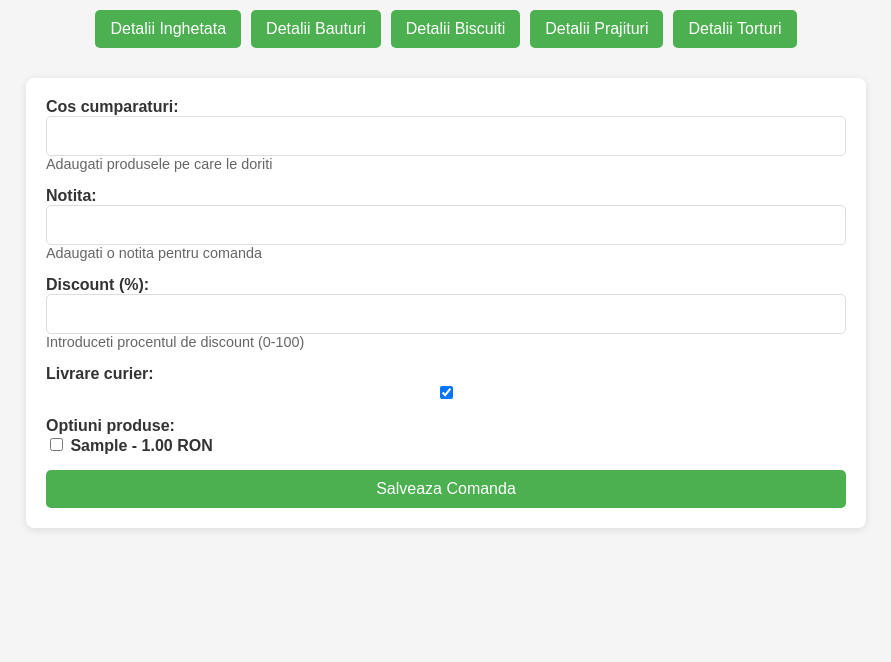
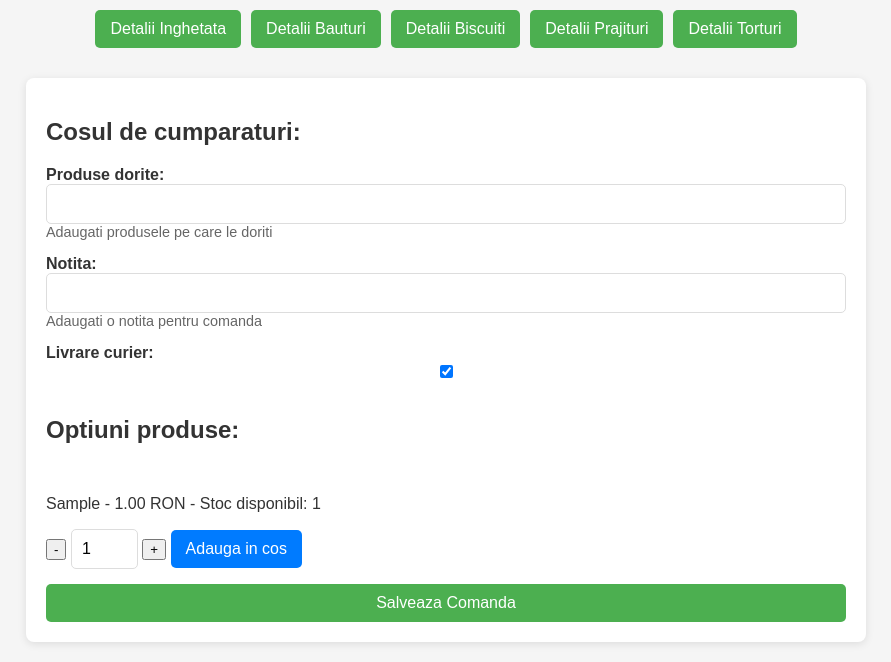
Before and after one commit to davide-perli/Pufic-Shop, a Django app: page /adaugare in a window 1280 px wide. Shown: the part 180-842 px from the top of the page, without its empty margins (194-1085 px from the left). Before the commit the page ends 710 px from the top, so only its background shows below. Run offline with Django 5.2, Linux system fonts and the light colour scheme; a user stored in the database is signed in; tables that the repository leaves empty hold one stand-in row (values such as "Sample post"); one stand-in notice (Sample message) is shown; parts of the project's set-up code (start-up, migrations or seed data) failed here and were passed over.

Commit message:
discount promotii + crestere preturi

```diff
--- a/gelaterie/forms.py
+++ b/gelaterie/forms.py
@@ -117,13 +117,6 @@ class ComandaForm(forms.ModelForm):
         label = "Note",
         help_text = "Adaugati o notita pentru comanda"
     )
-    discount_procent = forms.DecimalField(
-        max_digits = 5,
-        decimal_places = 2,
-        required = False,
-        label = "Discount (%)",
-        help_text = "Introduceti procentul de discount (0-100)"
-    )
 
 
     class Meta:
@@ -149,12 +142,6 @@ class ComandaForm(forms.ModelForm):
             raise forms.ValidationError("Notele trebuie să înceapă cu literă mare.")
         return note
 
-
-    def clean_discount_procent(self):
-        discount = self.cleaned_data.get('discount_procent')
-        if discount is not None and (discount < 0 or discount > 100):
-            raise forms.ValidationError("Discount-ul trebuie sa fie intre 0 și 100%.")
-        return discount
 
     def clean(self):
         cleaned_data = super().clean()
--- a/gelaterie/models.py
+++ b/gelaterie/models.py
@@ -52,7 +52,7 @@ class Informatii(models.Model):
     alergeni = models.ManyToManyField(Alergeni)
 
     def __str__(self):
-        return f"{self.specificatii} - {self.pret} RON"
+        return f"{self.specificatii} - {self.pret} RON - Stoc disponibil: {self.stoc} "
 
 
 #6
@@ -257,7 +257,7 @@ class CustomUser(AbstractUser):
 class Vizualizare(models.Model):
     utilizator = models.ForeignKey(CustomUser, on_delete=models.CASCADE)
     produs = models.ForeignKey(Informatii, on_delete=models.CASCADE, null=True, blank=True)
-    categorie = models.CharField(max_length=100, null=True, blank=True)  # Nou câmp
+    categorie = models.CharField(max_length=100, null=True, blank=True)
     data_vizualizare = models.DateTimeField(default=now)
 
     class Meta:
@@ -272,7 +272,7 @@ class Promotie(models.Model):
     data_expirare = models.DateTimeField()
     categorie = models.CharField(max_length = 100)
     descriere = models.TextField()
-    discount = models.DecimalField(max_digits = 5, decimal_places=2)
+    discount = models.DecimalField(max_digits = 5, decimal_places=2, null = True)
 
     def __str__(self):
         return f"{self.nume} - Expira: {self.data_expirare}"
--- a/gelaterie/static/stil_adauga_comanda.css
+++ b/gelaterie/static/stil_adauga_comanda.css
@@ -101,3 +101,44 @@ button.btn:hover {
 .buttons-container .btn:hover {
     background-color: #388e3c;
 }
+
+
+.btn_cos_virtual {
+    padding: 10px 15px;
+    background-color: #007bff;
+    color: white;
+    border: none;
+    border-radius: 5px;
+    cursor: pointer;
+    font-size: 16px;
+    transition: background-color 0.3s ease, transform 0.2s ease;
+}
+
+.btn_cos_virtual:hover {
+    background-color: #0056b3;
+    transform: scale(1.05);
+}
+
+.btn_cos_virtual:active {
+    transform: scale(0.95);
+}
+
+.btn_sterge {
+    padding: 5px 10px;
+    background-color: #dc3545;
+    color: white;
+    border: none;
+    border-radius: 5px;
+    cursor: pointer;
+    font-size: 14px;
+    transition: background-color 0.3s ease, transform 0.2s ease;
+}
+
+.btn_sterge:hover {
+    background-color: #c82333;
+    transform: scale(1.05);
+}
+
+.btn_sterge:active {
+    transform: scale(0.95);
+}
--- a/gelaterie/templates/adauga_comanda.html
+++ b/gelaterie/templates/adauga_comanda.html
@@ -1,11 +1,70 @@
 {% load static %}
 <!DOCTYPE html>
-<html lang="en">
+<html lang="ro">
 <head>
     <meta charset="UTF-8">
-    <link rel="stylesheet" href="{% static 'stil_adauga_comanda.css' %}">
+    <link rel="stylesheet" href="{% static 'stil_adauga_comanda.css' %}?v=1.0">
+
     <meta name="viewport" content="width=device-width, initial-scale=1.0">
     <title>Adauga o Comanda</title>
+
+    <script>
+        window.onload = function() {
+            let cos = JSON.parse(localStorage.getItem("cos_virtual")) || {}; // iau string json si il convertesc in javascript
+
+            function updateCartDisplay() {
+                let cartItems = document.getElementById("cart-items");
+                cartItems.innerHTML = ''; // Resetare lista
+                for (let id in cos) {
+                    let item = cos[id];  // Detaliile fiecarui produs
+                    cartItems.innerHTML += `<li>${item.nume} - Cantitate: ${item.cantitate} <button class="btn_sterge" onclick="removeFromCart('${id}')">Sterge</button></li>`;
+
+                }
+            }
+
+            document.querySelectorAll(".btn_cos_virtual").forEach(button => {
+                button.onclick = function(event) {
+                    event.preventDefault(); // Previne trimiterea formularului
+                    let id = this.dataset.id;
+                    let nume = this.dataset.nume;
+                    let stoc = parseInt(this.dataset.stoc);
+                    let cantitateInput = document.getElementById(`cantitate_${id}`);
+                    let cantitate = parseInt(cantitateInput.value) || 1;
+
+                    if (!cos[id]) {
+                        cos[id] = { nume: nume, cantitate: 0 }; // Initializez o noua intrare
+                    }
+                    if (cos[id].cantitate + cantitate <= stoc) { // Verific stocul
+                        cos[id].cantitate += cantitate;
+                        localStorage.setItem("cos_virtual", JSON.stringify(cos));
+                        updateCartDisplay();
+                    } else {
+                        alert("Nu putem adauga mai multe produse decat sunt disponibile in stoc.");
+                    }
+                };
+            });
+
+            window.removeFromCart = function(id) {
+                delete cos[id];
+                localStorage.setItem("cos_virtual", JSON.stringify(cos));
+                updateCartDisplay();
+            };
+
+            // Ajustarea cantitatii
+            window.adjustQuantity = function(id, adjustment) {
+                let cantitateInput = document.getElementById(`cantitate_${id}`);
+                let currentQuantity = parseInt(cantitateInput.value) || 1;
+                let newQuantity = currentQuantity + adjustment;
+
+                // Verifica daca noua cantitate este valida
+                if (newQuantity >= 1 && newQuantity <= parseInt(cantitateInput.max)) {
+                    cantitateInput.value = newQuantity;
+                }
+            };
+
+            updateCartDisplay(); // Incarca cosul la inceput
+        };
+    </script>
 </head>
 <body>
     <header>
@@ -21,7 +80,6 @@
     </header>
 
     <!-- Butoane pentru detalii produse -->
-    <!-- Butoane pentru detalii produse -->
     <div class="buttons-container">
         <a href="{% url 'detalii_inghetata'%}" class="btn">Detalii Inghetata</a>
         <a href="{% url 'detalii_bautura'%}" class="btn">Detalii Bauturi</a>
@@ -30,13 +88,16 @@
         <a href="{% url 'detalii_tort_inghetata'%}" class="btn">Detalii Torturi</a>
     </div>
 
+    <main>
+
+        <h2>Cosul de cumparaturi:</h2>
+        <ul id="cart-items"></ul>
 
 
-    <main>
         <form method="post">
             {% csrf_token %}
             <div class="form-group">
-                <label for="id_cos_cumparaturi">Cos cumparaturi:</label>
+                <label for="id_cos_cumparaturi">Produse dorite:</label>
                 {{ form.cos_cumparaturi }}
                 <small class="help-text">{{ form.cos_cumparaturi.help_text }}</small>
             </div>
@@ -47,22 +108,29 @@
                 <small class="help-text">{{ form.note.help_text }}</small>
             </div>
 
-            <div class="form-group">
-                <label for="id_discount_procent">Discount (%):</label>
-                {{ form.discount_procent }}
-                <small class="help-text">{{ form.discount_procent.help_text }}</small>
-            </div>
 
             <div class="form-group">
                 <label for="id_livrare_curier">Livrare curier:</label>
                 {{ form.livrare_curier }}
             </div>
 
-            <div class="form-group">
-                <label for="id_informatii">Optiuni produse:</label>
-                {{ form.informatii }}
-                <small class="help-text">{{ form.informatii.help_text }}</small>
-            </div>
+
+            <h2>Optiuni produse:</h2>
+            {% for produs in informatii %}
+            <article data-id="{{ produs.id }}" class="produs">
+                <p>{{ produs.specificatii }} - {{ produs.pret }} RON - Stoc disponibil: {{ produs.stoc }}</p>
+
+                <!-- Ajustarea cantitatii -->
+                <button onclick="adjustQuantity({{ produs.id }}, -1)"> - </button>
+                <input type="number" id="cantitate_{{ produs.id }}" value="1" min="1" max="{{ produs.stoc }}">
+                <button onclick="adjustQuantity({{ produs.id }}, 1)"> + </button>
+
+                <!-- Adaugarea in cos -->
+                <button data-id="{{ produs.id }}" data-nume="{{ produs.specificatii }}" data-stoc="{{ produs.stoc }}" data-pret="{{ produs.pret }}" class="btn_cos_virtual">Adauga in cos</button>
+
+            </article>
+            {% endfor %}
+
 
             <button type="submit" class="btn">Salveaza Comanda</button>
         </form>
--- a/gelaterie/urls.py
+++ b/gelaterie/urls.py
@@ -62,5 +62,7 @@ urlpatterns = [
     path('oferta/', views.oferta, name = "oferta"),
     path('accepta-oferta/', views.accepta_oferta, name = "accepta_oferta"),
     path('sitemap.xml', sitemap, {'sitemaps': sitemaps}, name = 'sitemap'),
+    path('comanda', views.comanda, name = "comanda"),
+    path('creste_preturi', views.creste_preturi, name = "creste_preturi")
 
 ]
--- a/gelaterie/views.py
+++ b/gelaterie/views.py
@@ -8,7 +8,7 @@ import time, os, json
 from datetime import date
 from .forms import ComandaForm
 from .models import Informatii
-import decimal
+from decimal import Decimal
 from django.contrib.auth import login
 from .forms import CustomAuthenticationForm
 from .forms import CustomUserCreationForm
@@ -437,26 +437,19 @@ def adauga_comanda(request):
     prajituri_items = Prajituri.objects.all()
     torturi_items = Torturi_Inghetata.objects.all()
 
+    informatii_items = Informatii.objects.all()
+
     if request.method == 'POST':
         form = ComandaForm(request.POST)
         if form.is_valid():
-            comanda = form.save(commit=False)
+            comanda = form.save(commit = False)
             cos_cumparaturi = form.cleaned_data['cos_cumparaturi']
             note = form.cleaned_data.get('note', '')
-            discount_procent = form.cleaned_data.get('discount_procent', 0)
-
-            # Aplic discount
-            if discount_procent:
-                discount = decimal.Decimal(discount_procent) / 100
-                for info in form.cleaned_data['informatii']:
-                    pret_reduse = info.pret * (1 - discount)
-                    info.pret = round(pret_reduse, 2)
-                    info.save()
 
             comanda.note = note
             comanda.cos_cumparaturi = cos_cumparaturi
             comanda.save()
-            form.save_m2m()
+
 
             return redirect('mesaj_trimis')
     else:
@@ -469,6 +462,7 @@ def adauga_comanda(request):
         'biscuiti_items': biscuiti_items,
         'prajituri_items': prajituri_items,
         'torturi_items': torturi_items,
+        'informatii': informatii_items,
     }
 
     messages.debug(request, "Acesta este un mesaj de depanare!!!")
@@ -476,6 +470,9 @@ def adauga_comanda(request):
     return render(request, 'adauga_comanda.html', context)
 
 
+def comanda(request):
+    logger.info("--------------Functia comanda a fost apelata")
+    return render(request, 'comanda.html')
 
 
 def get_site_url(request=None):
@@ -896,37 +893,38 @@ def creeaza_promotie(request):
     if request.method == 'POST':
         form = PromotieForm(request.POST)
         if form.is_valid():
-
             promotie = form.save()
 
+            # Apply discount to all products
+            produse = Informatii.objects.all()  # Get all products
+            for produs in produse:
+                # Calculate new price after applying discount
+                produs.pret = round(produs.pret * (1 - (promotie.discount / 100)), 2)
+                produs.save()  # Save updated product price
+
             minim_vizualizari = form.cleaned_data['k']
-
-            # Nr utilizatori cu nr minim de vizualizari
             utilizatori_cu_vizualizari = Vizualizare.objects.values('utilizator').annotate(numar_vizualizari=Count('id')).filter(numar_vizualizari__gte=minim_vizualizari)
 
-            # Obtinere utilizatori
             utilizatori = CustomUser.objects.filter(id__in=[v['utilizator'] for v in utilizatori_cu_vizualizari])
+            subject = f'Promotie Speciala: {promotie.nume}'
+            from_email = "artchanell01@gmail.com"
+            messages = []
 
-            subject = f'Promotie Speciala: {promotie.nume}'
-
-            messages = []
             for utilizator in utilizatori:
-
                 message = f"Salut {utilizator.username},\n\n"
                 message += f"Avem o noua promotie pentru tine! Detaliile promotiei:\n"
                 message += f"Nume: {promotie.nume}\n"
                 message += f"Descriere: {promotie.descriere}\n"
                 message += f"Discount: {promotie.discount}%\n"
-                message += f"Data Expirarii: {promotie.data_expirare.strftime('%d-%m-%Y')}\n"
-                message += f"Categorie: {promotie.categorie}\n\n"
+                message += f"Data Expirarii: {promotie.data_expirare.strftime('%d-%m-%Y')}\n\n"
                 message += "Nu rata aceasta oportunitate! Viziteaza-ne acum pentru mai multe detalii."
 
-                messages.append((subject, message, [utilizator.email]))
+                messages.append((subject, message, from_email, [utilizator.email]))
 
             if messages:
                 send_mass_mail(messages, fail_silently=False)
 
-            logger.debug("--------------Promotie creata!")
+            logger.debug("--------------Promotie creata si preturi actualizate!")
             return redirect('mesaj_trimis')
 
     else:
@@ -934,6 +932,33 @@ def creeaza_promotie(request):
 
     logger.debug("--------------Functia creaza_promotie executata cu succes!")
     return render(request, 'promotii.html', {'form': form})
+
+
+def creste_preturi(request):
+    if not request.user.is_superuser:
+        mesaj_personalizat = "Accesul la informatiile despre meniu este restrictionat!"
+        logger.warning(f"Utilizatorul {request.user.username if request.user.is_authenticated else 'anonim'} a incercat sa acceseze meniul fara permisiune!")
+        messages.warning(request, "Acesta este un avertisment. :| ")
+        messages.error(request, "A aparut o eroare! >:((  ")
+        return render(request, '403.html', {
+            'title': 'Acces Interzis',
+            'mesaj_personalizat': mesaj_personalizat,
+            'user': request.user,
+        }, status=403)
+
+    if request.method == 'POST':
+        procent = Decimal(request.POST.get('procent', 0))
+        if procent > 0:
+            produse = Informatii.objects.all()
+            for produs in produse:
+
+                produs.pret = round(produs.pret * (1 + (procent / Decimal(100))), 2)
+                produs.save()
+
+            messages.success(request, f"Preturile au fost crescute cu {procent}%!")
+            return redirect('mesaj_trimis')
+
+    return render(request, 'creste_preturi.html')
 
 
 
```
Also changed, not shown: gelaterie/templates/comanda.html (added, +129 -0 lines), gelaterie/templates/creste_preturi.html (added, +25 -0 lines), gelaterie/migrations/0019_alter_promotie_discount.py (added), gelaterie/migrations/0020_alter_promotie_discount.py (added), gelaterie/migrations/0021_alter_promotie_discount.py (added), 3 other files.
